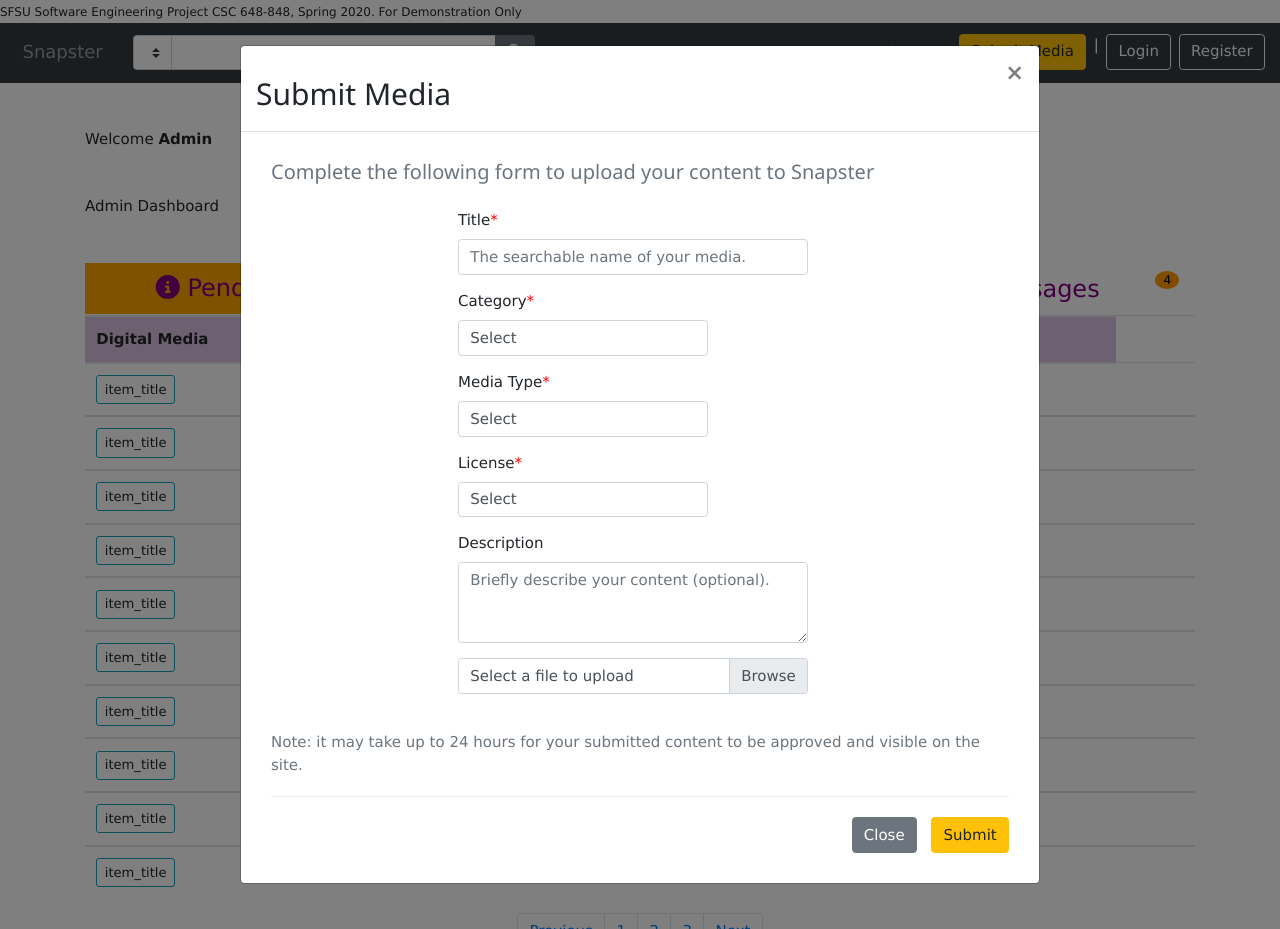
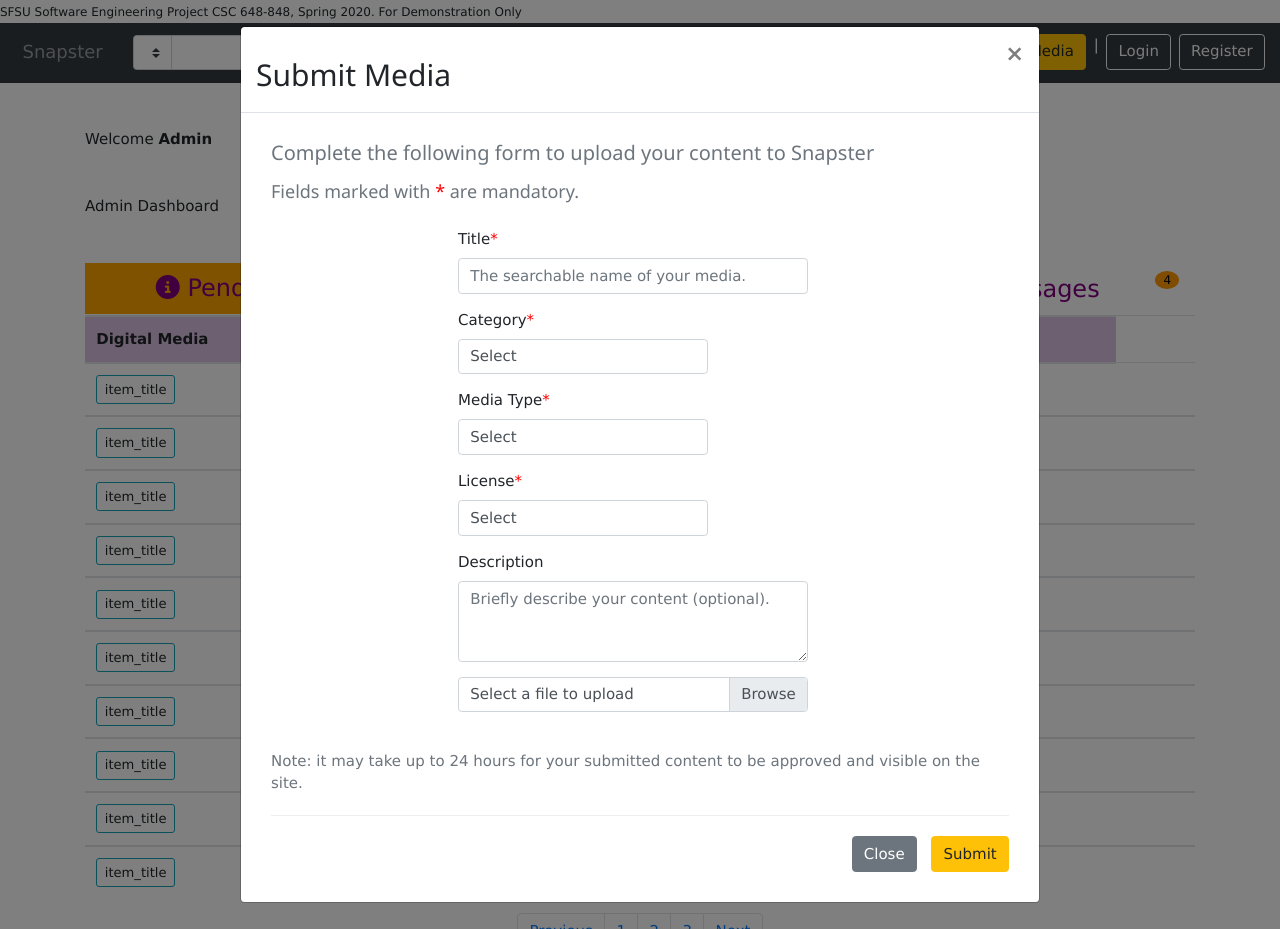
Before and after one commit to Rockstar5645/csc-648, a Flask app: page /admin_page in a window 1280 px wide, after a click on "Submit Media". Run offline with Flask 2, Linux system fonts and the light colour scheme; lists and menus that the app fills with data are empty; some libraries are stand-ins or nearby versions.

Commit message:
Added note on the submit media form for users explaining that * fields are mandatory.

```diff
--- a/application/src/app_pkg/templates/navbar.html
+++ b/application/src/app_pkg/templates/navbar.html
@@ -151,6 +151,7 @@
             <div class="modal-body">
                 <div class="container">
                     <h4 class="modal-title text-secondary">Complete the following form to upload your content to Snapster</h4>
+                    <h5 class="modal-title text-secondary">Fields marked with <span style="color:red;">*</span> are mandatory.</h5>
                     <br />
                     <form method="POST" action="{{ url_for('search') }}">
                         <div class="form-row justify-content-md-center">
```
